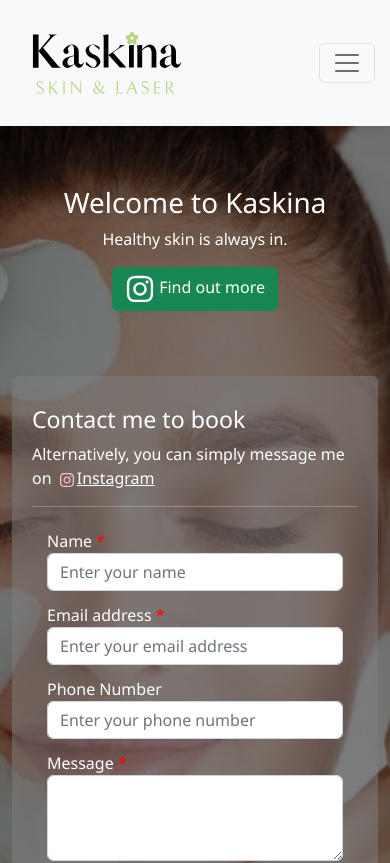
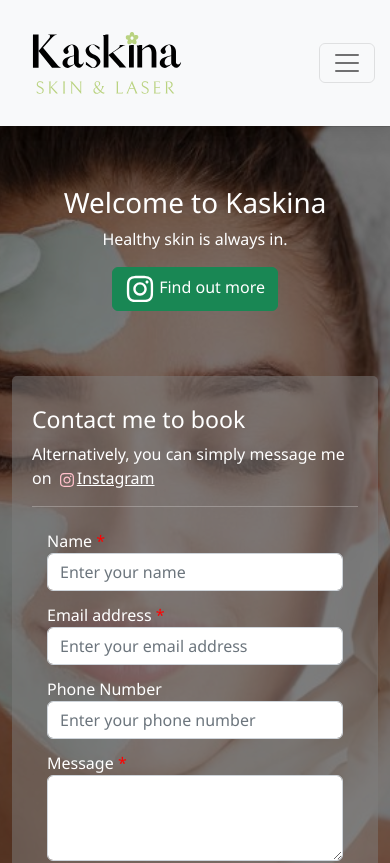
Before and after one commit to ArossThompson/Kaskina-website, a React (Vite) app: page / in a window 390 px wide. Shown: the top 863 px of the page. Built offline with nearby package versions, Linux system fonts and the light colour scheme.

Commit message:
trying to fix issue with background image not showing correctly on mobile, again x3

```diff
--- a/src/pages/home.scss
+++ b/src/pages/home.scss
@@ -8,7 +8,7 @@
   background-image: url("../assets/treatment3.jpg");
   background-repeat: no-repeat;
   background-size: cover;
-  background-attachment: scroll;
+  background-attachment: fixed;
   background-position: top;
   position: relative;
   isolation: isolate;
```
